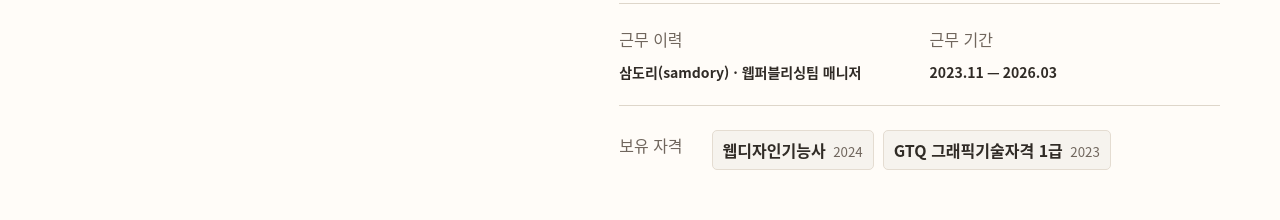
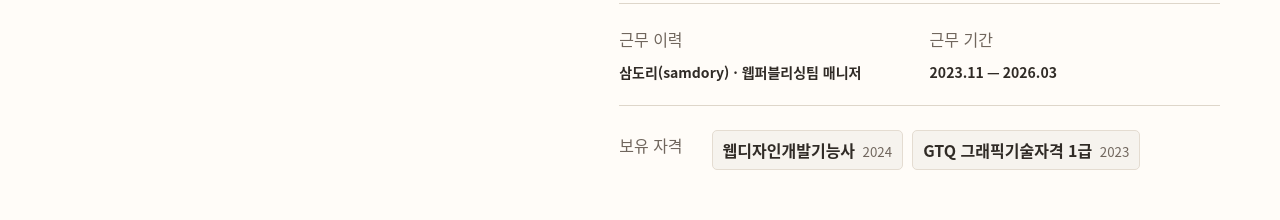
Before and after one commit to ikimgalaxy/ikimgalaxy.github.io, a plain HTML site: page index.html in a window 1280 px wide. Shown: the part 1271-1491 px from the top of the page. Drawn offline with Linux system fonts and the light colour scheme.

Commit message:
feat: 자격증 명칭 수정
자격증 명칭 수정

```diff
--- a/index.html
+++ b/index.html
@@ -84,7 +84,7 @@
           </dl>
           <div class="certificate-line">
             <span>보유 자격</span>
-            <ul aria-label="보유 자격 목록"><li>웹디자인기능사 <small>2024</small></li><li>GTQ 그래픽기술자격 1급 <small>2023</small></li></ul>
+            <ul aria-label="보유 자격 목록"><li>웹디자인개발기능사 <small>2024</small></li><li>GTQ 그래픽기술자격 1급 <small>2023</small></li></ul>
           </div>
         </div>
       </div>
```
